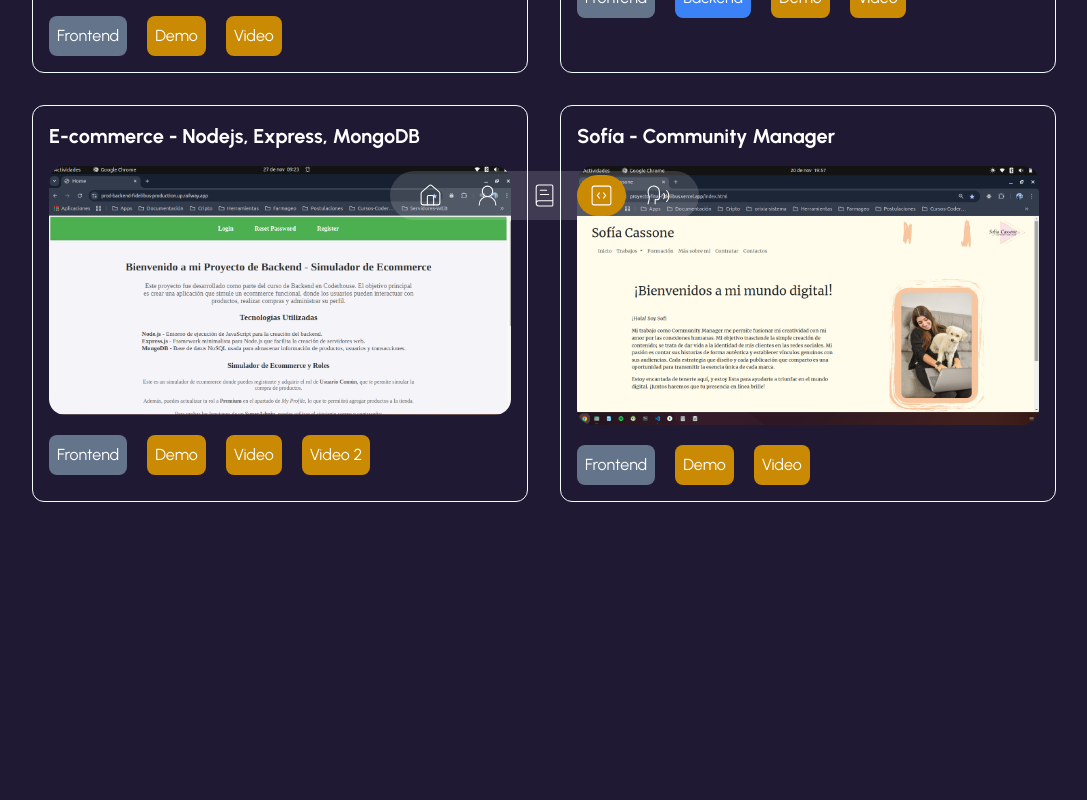
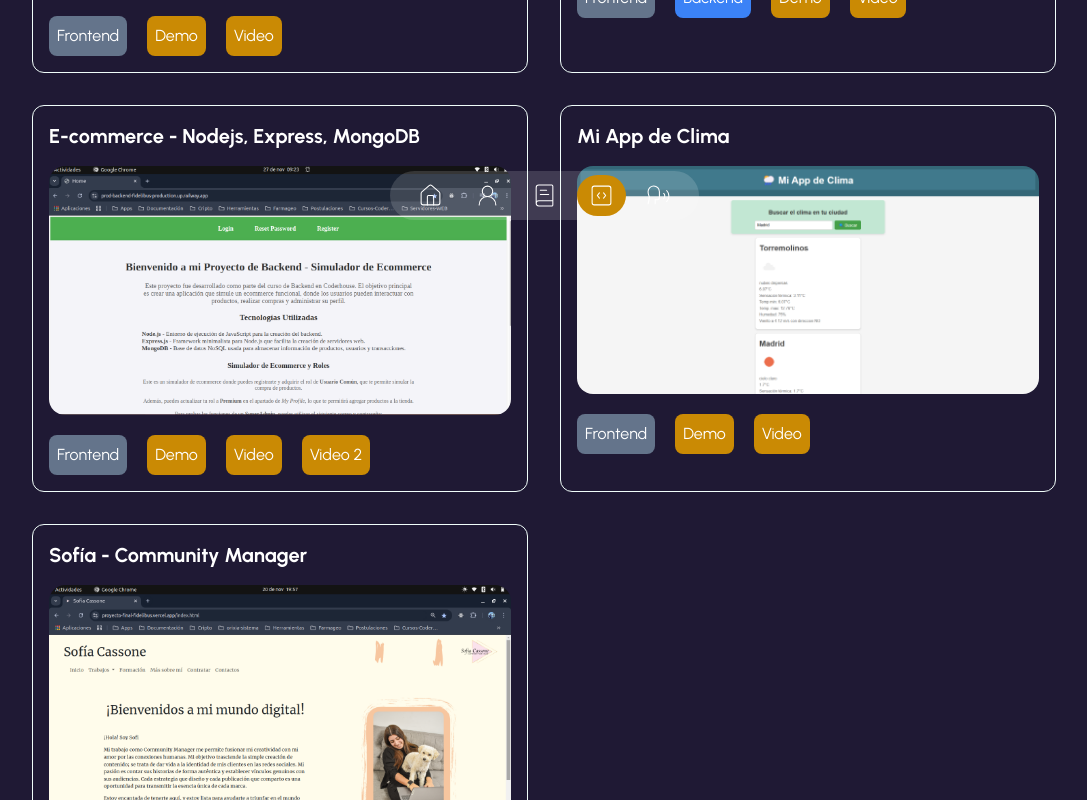
Before and after one commit to marcosfide/my-portfolio, a Next.js app: page /portfolio in a window 1280 px wide. Shown: the part 540-1340 px from the top of the page, without its empty margins (96-1183 px from the left). Before the commit the page ends 1138 px from the top, so only its background shows below. Built offline with nearby package versions, Linux system fonts and the light colour scheme.

Commit message:
agregando proyecto app-clima

```diff
--- a/data.tsx
+++ b/data.tsx
@@ -40,9 +40,6 @@ export const socialNetworks = [
         src: "https://wa.me/34685803522?text=¡Hola!",
     },
 ];
-
-
-
 
 export const itemsNavbar = [
     {
@@ -227,6 +224,14 @@ export const dataPortfolio = [
     },
     {
         id: 4,
+        title: "Mi App de Clima",
+        image: "/app-clima.png",
+        urlGithub: "https://github.com/marcosfide/mi-app-clima",
+        urlDemo: "https://mi-app-clima.vercel.app/",
+        urlVideo: "/app-clima-video.mp4"
+    },
+    {
+        id: 5,
         title: "Sofía - Community Manager",
         image: "/Sofi-CM-image.png",
         urlGithub: "https://github.com/marcosfide/ProyectoFinal-Fidelibus",
```
Also changed, not shown: public/app-clima.png (added), 1 other file (tests, documents, lock files or other folders).
